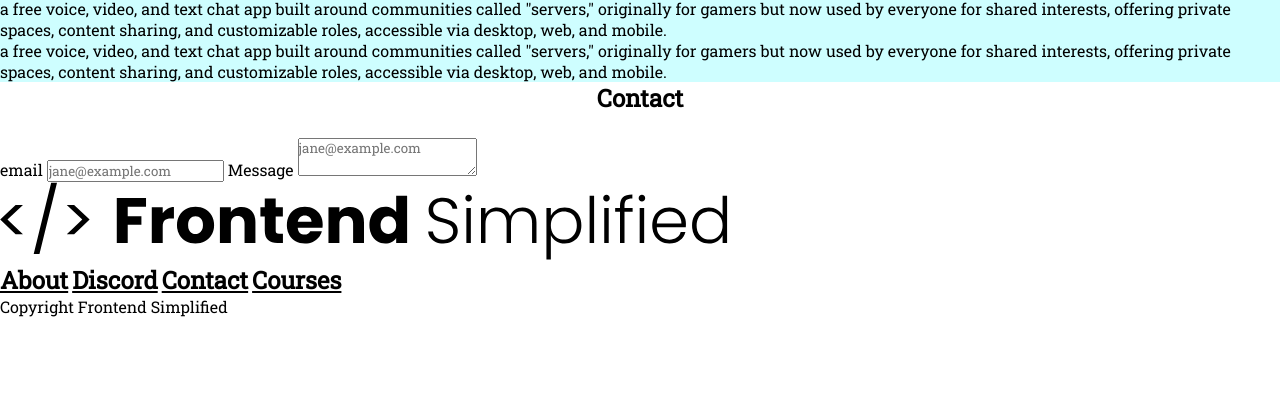
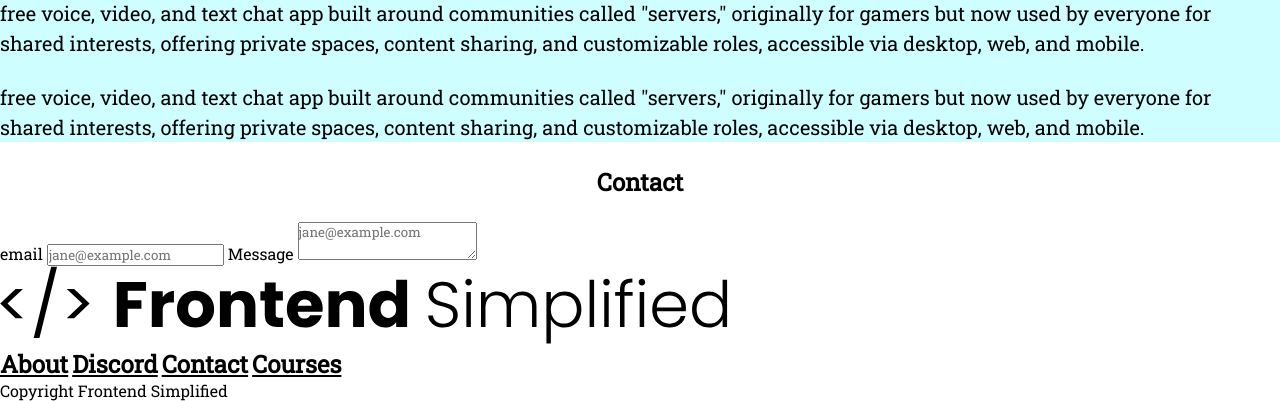
Before and after one commit to prod-slixk/jay, a plain HTML site: page index.html in a window 1280 px wide. Shown: the part 1804-2205 px from the top of the page. Before the commit the page ends 2121 px from the top, so only its background shows below. Drawn offline with Linux system fonts and the light colour scheme.

Commit message:
html code

```diff
--- a/index.html
+++ b/index.html
@@ -50,14 +50,16 @@
 
         <section id="discord">
 <h2>Discord</h2>
-<div class="section__description">
+<div>
 <figure>
     <img src="./assets/discord.png" alt="discord image">
+</figure>
     <div>
-        <p>a free voice, video, and text chat app built around communities called "servers," originally for gamers but now used by everyone for shared interests, offering private spaces, content sharing, and customizable roles, accessible via desktop, web, and mobile.
+        <p class="section__description--para"> free voice, video, and text chat app built around communities called "servers," originally for gamers but now used by everyone for shared interests, offering private spaces, content sharing, and customizable roles, accessible via desktop, web, and mobile.
 </p>
-<p>a free voice, video, and text chat app built around communities called "servers," originally for gamers but now used by everyone for shared interests, offering private spaces, content sharing, and customizable roles, accessible via desktop, web, and mobile.
+<p class="section__description--para"> free voice, video, and text chat app built around communities called "servers," originally for gamers but now used by everyone for shared interests, offering private spaces, content sharing, and customizable roles, accessible via desktop, web, and mobile.
 </p>
+</div>
 </div>
 </section>
 
```
